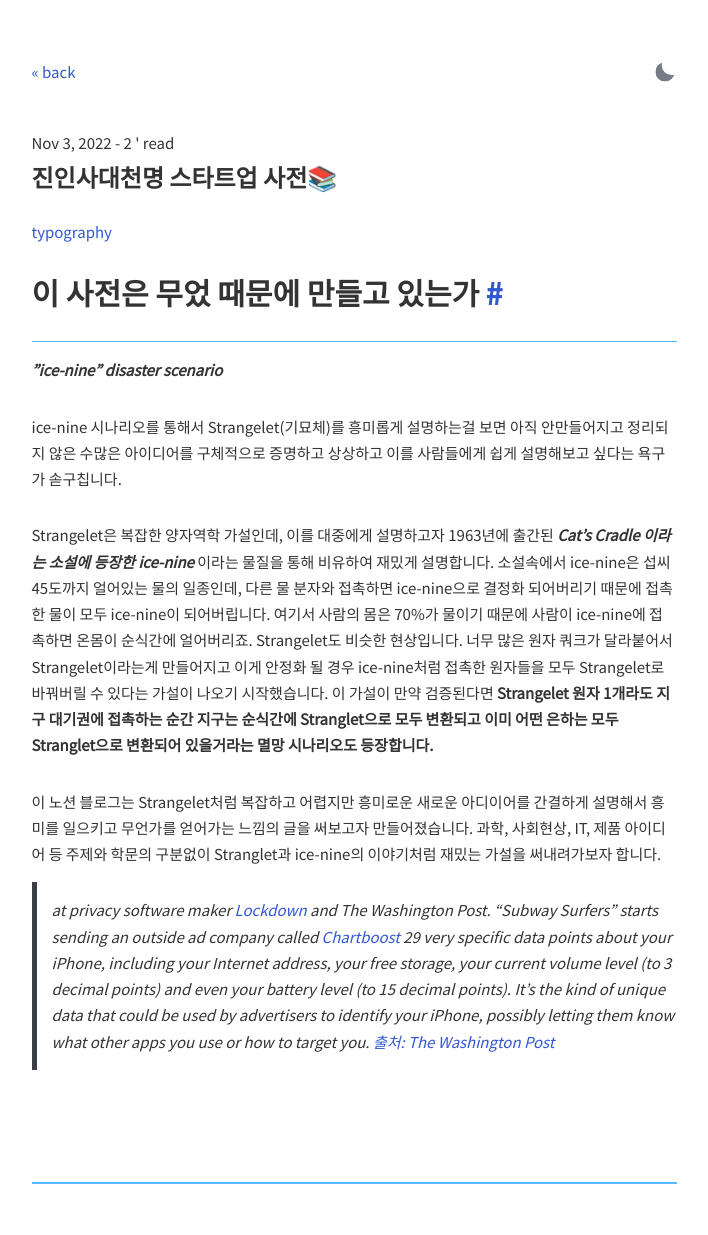
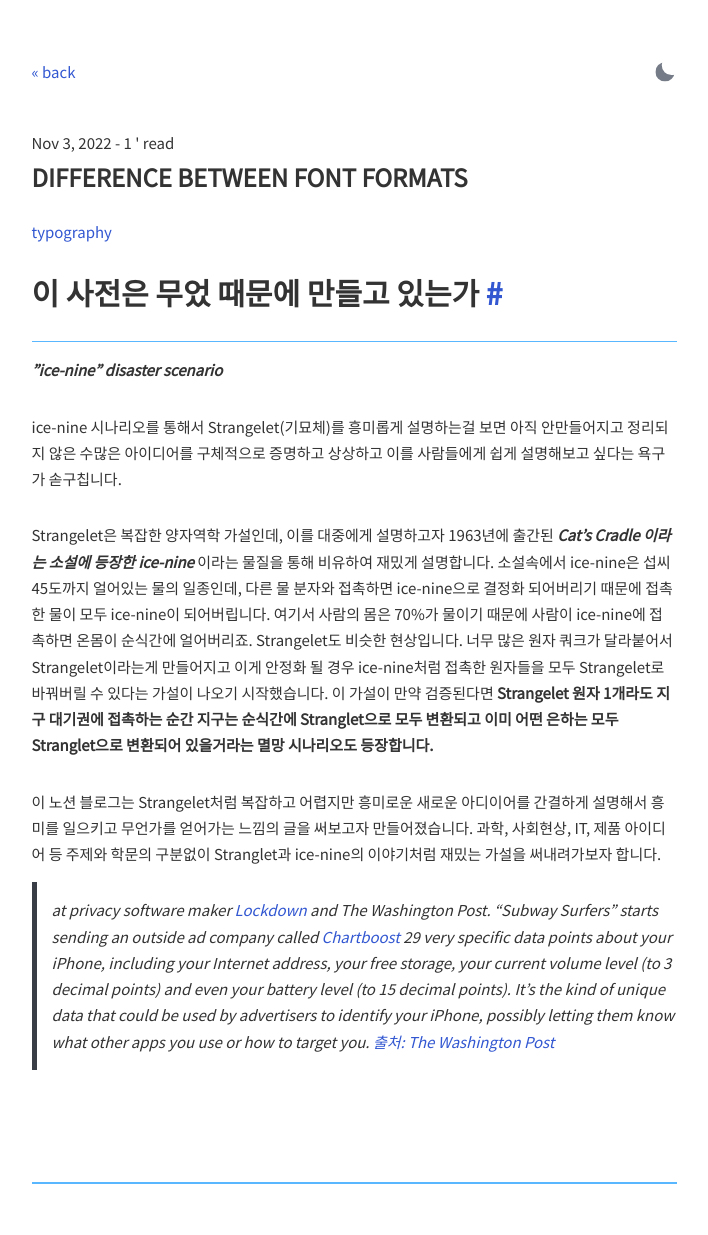
Before and after one commit to dlghwns740/strangelet, a Jekyll site: the page built from _posts/2022-11-03-진인사대천명-스타트업-사전📚.md, in a window 1280 px wide. Shown: the whole page, without its empty margins (286-994 px from the left). Built offline with Jekyll 4.4.1, drawn with Linux system fonts in a browser that asks for light colours; comment, search, counter and statistics services are not loaded.

Commit message:
Update 2022-11-03-진인사대천명-스타트업-사전📚.md

```diff
--- a/_posts/2022-11-03-진인사대천명-스타트업-사전📚.md
+++ b/_posts/2022-11-03-진인사대천명-스타트업-사전📚.md
@@ -1,10 +1,10 @@
 ---
 layout: post
-title: 진인사대천명 스타트업 사전📚
-description: 스타트업 종사자와 시작하려는 자들을 위한 주관적인 사전
-summary: 이 사전을 만들고자 하는 이유
+title: Difference between font formats
+description: What is the difference between various font formats?
+summary: What is the difference between various font formats?
 tags: typography
-minute: 2
+minute: 1
 ---
 
 
```
